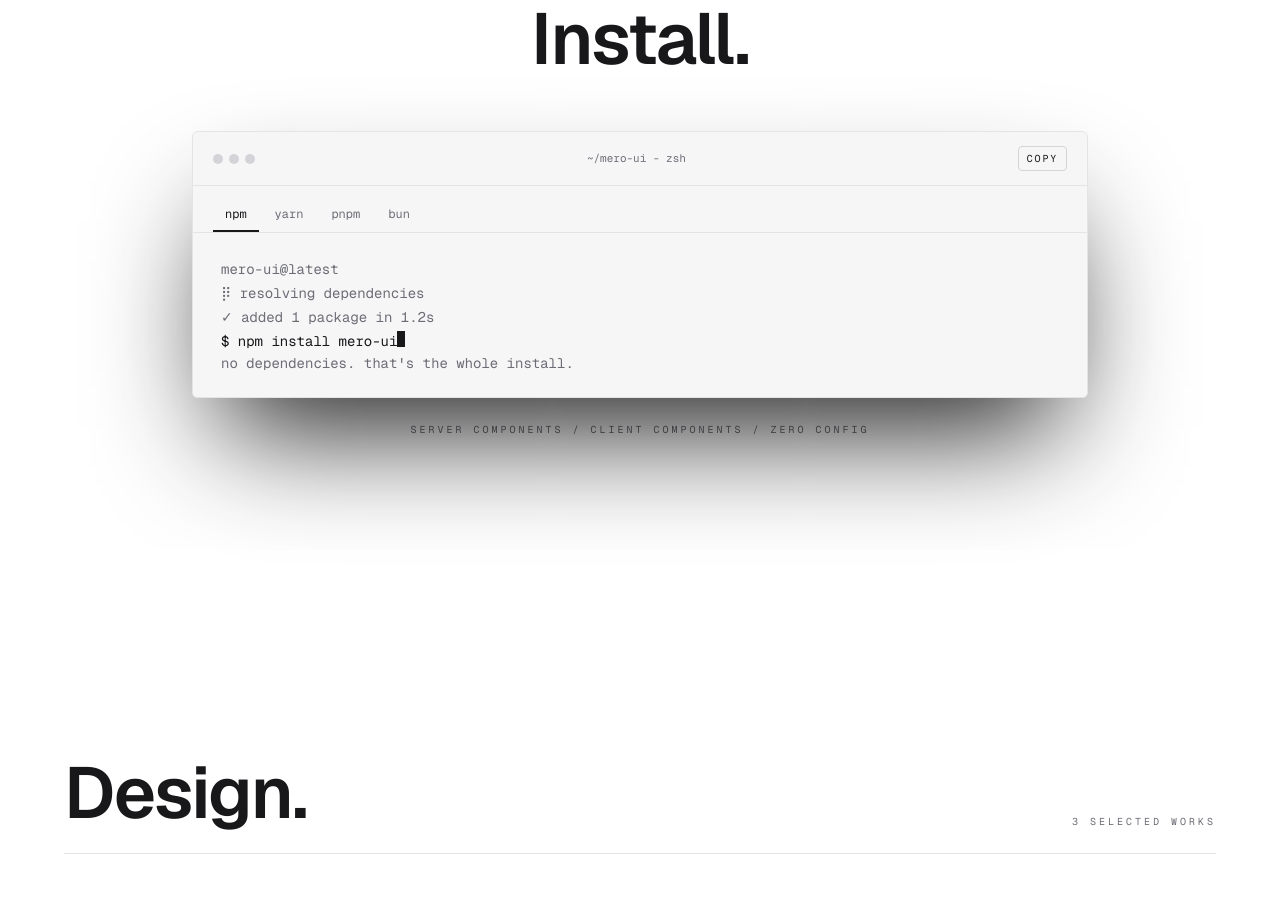
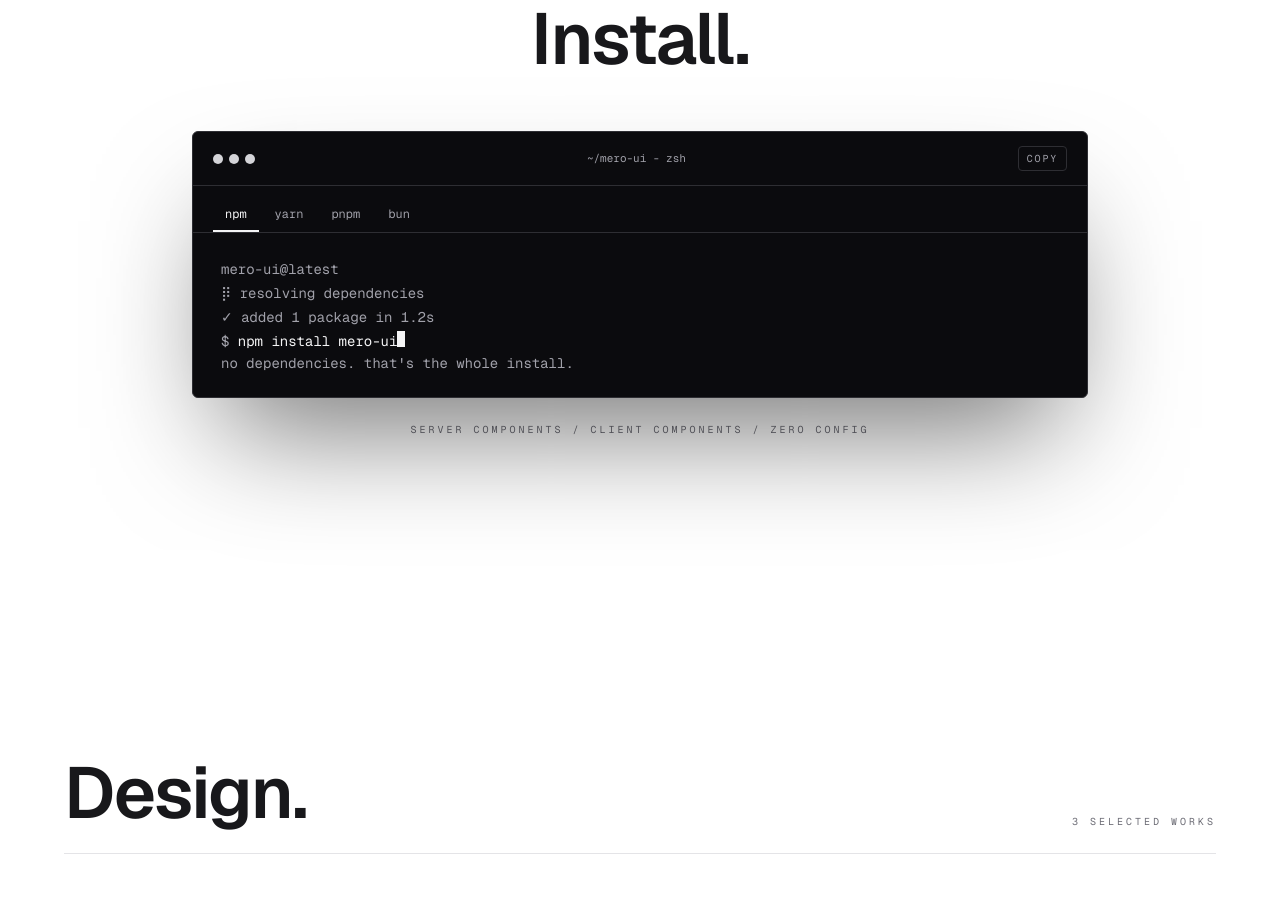
Before and after one commit to shivraj598/meroUI, a Next.js app: page / in a window 1280 px wide. Shown: the part 2060-2977 px from the top of the page. Built offline with nearby package versions, Linux system fonts and the light colour scheme; grey boxes are pictures that could not be loaded.

Commit message:
style: update Install component styles for improved visual consistency

```diff
--- a/src/components/sections/Install.tsx
+++ b/src/components/sections/Install.tsx
@@ -125,21 +125,21 @@ export function Install() {
           </h2>
         </div>
 
-        <div className="install-scene rounded-md border border-line bg-panel/80 shadow-[0_60px_120px_-30px_rgba(0,0,0,0.9)] will-change-transform">
+        <div className="install-scene rounded-md border border-code-border bg-code shadow-[0_60px_120px_-30px_rgba(0,0,0,0.55)] will-change-transform">
           {/* title bar */}
-          <div className="flex items-center justify-between border-b border-line px-5 py-3.5">
+          <div className="flex items-center justify-between border-b border-code-border px-5 py-3.5">
             <div className="flex items-center gap-1.5">
               <span className="size-2.5 rounded-full bg-line-strong" />
               <span className="size-2.5 rounded-full bg-line-strong" />
               <span className="size-2.5 rounded-full bg-line-strong" />
             </div>
-            <span className="font-mono text-[11px] text-faint">
+            <span className="font-mono text-[11px] text-code-muted">
               ~/mero-ui - zsh
             </span>
             <button
               type="button"
               onClick={copy}
-              className="rounded border border-line-strong px-2 py-1 font-mono text-[10px] uppercase tracking-[0.18em] text-ink transition-colors hover:border-ink hover:text-ink"
+              className="rounded border border-code-border px-2 py-1 font-mono text-[10px] uppercase tracking-[0.18em] text-code-muted transition-colors hover:border-code-ink/70 hover:text-code-ink"
             >
               {copied ? "copied" : "copy"}
             </button>
@@ -149,7 +149,7 @@ export function Install() {
           <div
             role="tablist"
             aria-label="Package manager"
-            className="flex gap-1 border-b border-line px-5 pt-3"
+            className="flex gap-1 border-b border-code-border px-5 pt-3"
           >
             {PACKAGE_MANAGERS.map((p) => (
               <button
@@ -160,8 +160,8 @@ export function Install() {
                 onClick={() => setPm(p)}
                 className={`rounded-t border-b-2 px-3 py-2 font-mono text-xs transition-colors ${
                   pm === p
-                    ? "border-ink text-ink"
-                    : "border-transparent text-faint hover:text-ink"
+                    ? "border-code-ink text-code-ink"
+                    : "border-transparent text-code-muted hover:text-code-ink"
                 }`}
               >
                 {p}
@@ -172,7 +172,7 @@ export function Install() {
           {/* terminal body */}
           <div className="px-5 py-5 md:px-7 md:py-6">
             <div className="min-h-28 md:min-h-24">
-              <p className="font-mono text-sm text-faint">
+              <p className="font-mono text-sm text-code-muted">
                 {TERMINAL_LINES.slice(0, 3).map((line) => (
                   <span key={line} className="block leading-6">
                     {line}
@@ -180,13 +180,13 @@ export function Install() {
                 ))}
               </p>
               <p className="font-mono text-sm leading-6">
-                <span className="text-ink">$ </span>
-                <span className="text-ink">
+                <span className="text-code-muted">$ </span>
+                <span className="text-code-ink">
                   {typed}
-                  <span className="caret inline-block h-4 w-2 translate-y-0.5 bg-ink" />
+                  <span className="caret inline-block h-4 w-2 translate-y-0.5 bg-code-ink" />
                 </span>
               </p>
-              <p className="font-mono text-sm text-faint">
+              <p className="font-mono text-sm text-code-muted">
                 {TERMINAL_LINES[3]}
               </p>
             </div>
```
